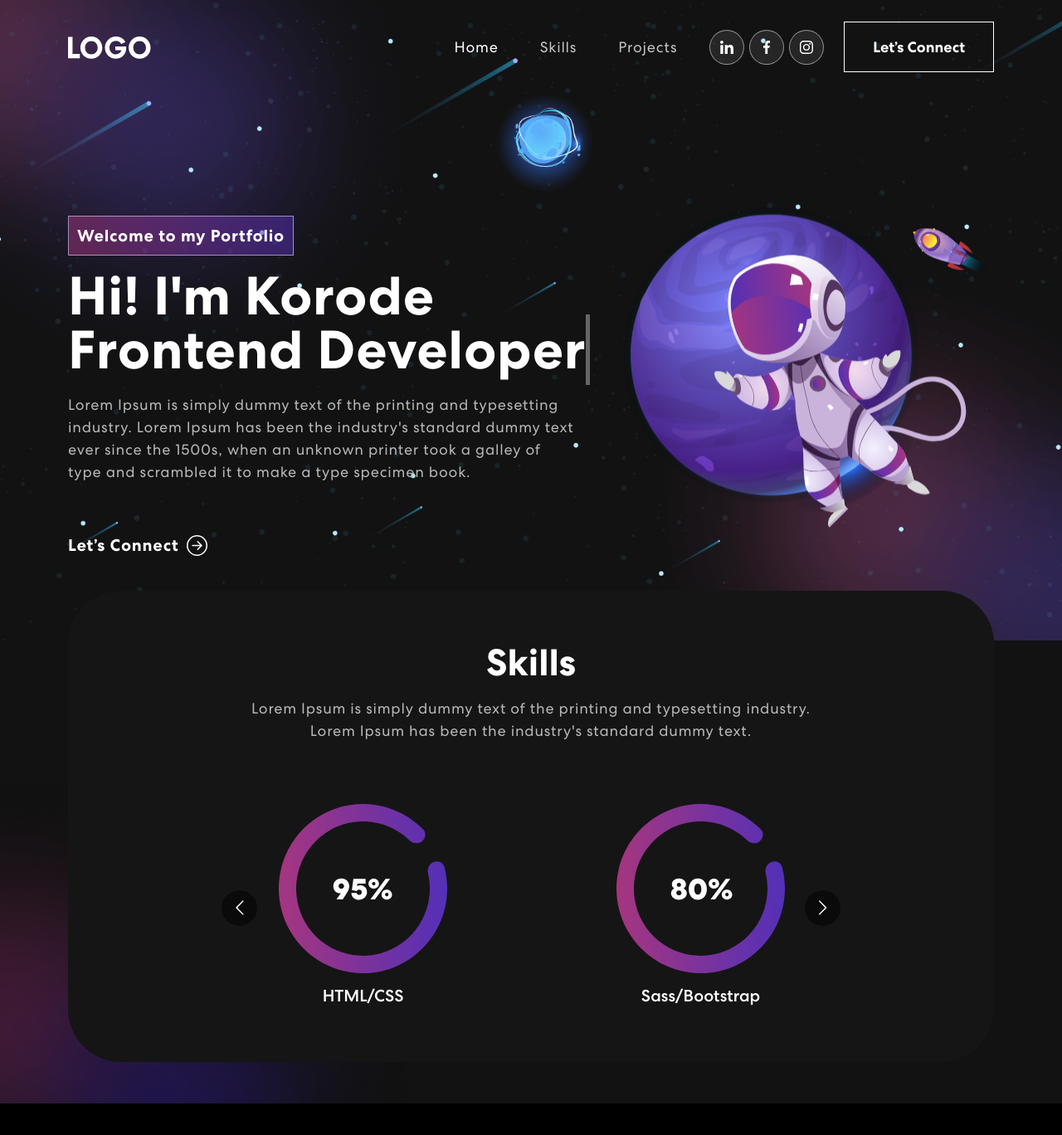
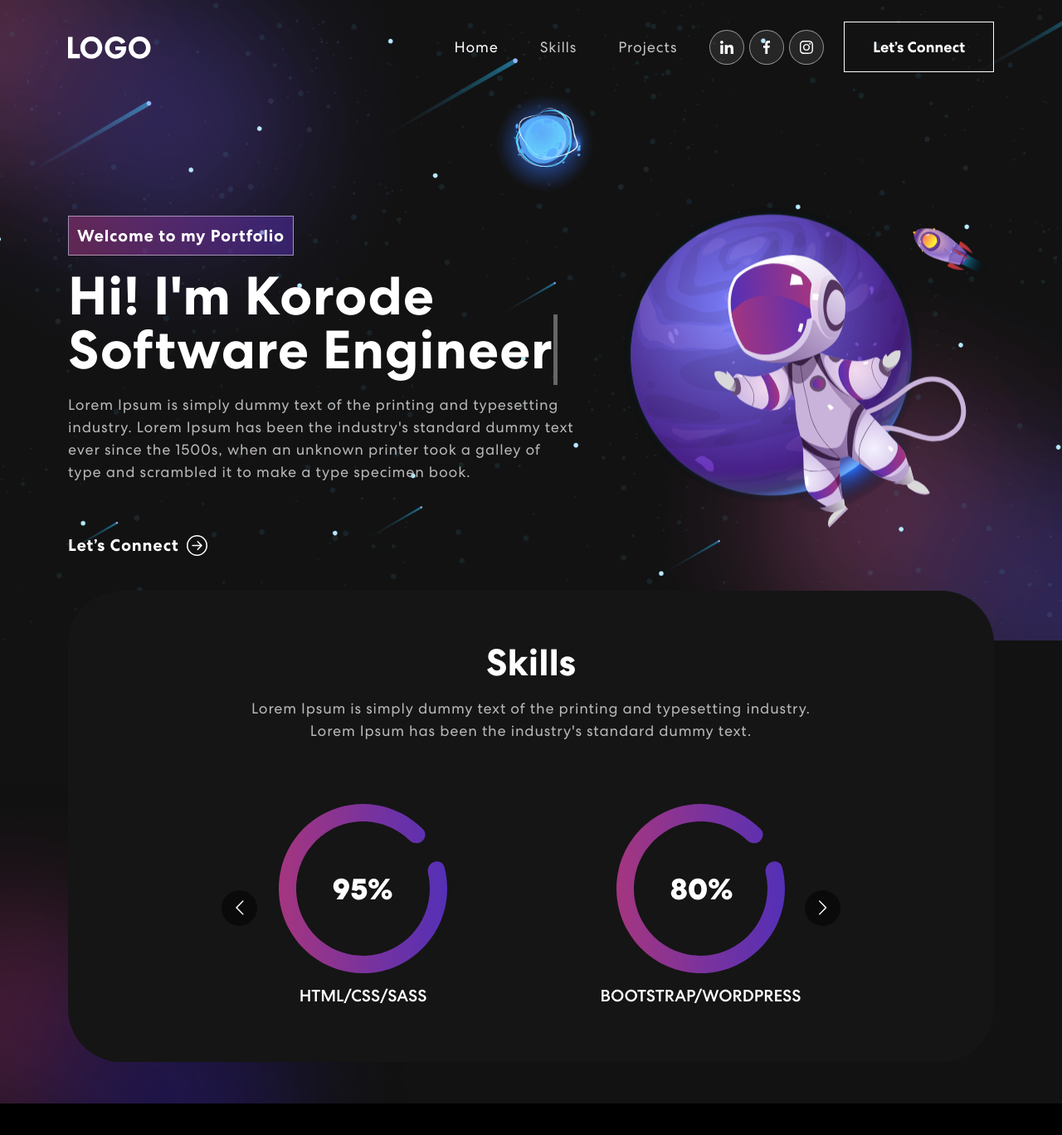
Before and after one commit to Korodee/My-portfolio, a React (Create React App) app: page / in a window 1280 px wide. Shown: the top 1368 px of the page at 83% size. Built offline with nearby package versions, Linux system fonts and the light colour scheme; no server answers.

Commit message:
Updating infos

```diff
--- a/src/components/Banner.js
+++ b/src/components/Banner.js
@@ -11,7 +11,7 @@ export const Banner = () => {
   const [text, setText] = useState("");
   const [delta, setDelta] = useState(300 - Math.random() * 100);
   const [index, setIndex] = useState(1);
-  const toRotate = ["Frontend Developer", "Web Designer"];
+  const toRotate = ["Software Engineer", "Web Developer"];
   const period = 2000;
 
   useEffect(() => {
@@ -69,7 +69,7 @@ export const Banner = () => {
                     <span
                       className="txt-rotate"
                       dataPeriod="1000"
-                      data-rotate='[ "Web Developer", "Web Designer", ]'
+                      data-rotate='[ "Software Engineer", "Web Developer", ]'
                     >
                       <span className="wrap">{text}</span>
                     </span>
--- a/src/components/Skills.js
+++ b/src/components/Skills.js
@@ -44,19 +44,19 @@ export const Skills = () => {
               >
                 <div className="item">
                   <img src={meter1} alt="Image" />
-                  <h5>HTML/CSS</h5>
+                  <h5>HTML/CSS/SASS</h5>
                 </div>
                 <div className="item">
                   <img src={meter2} alt="Image" />
-                  <h5>Sass/Bootstrap</h5>
+                  <h5>BOOTSTRAP/WORDPRESS</h5>
                 </div>
                 <div className="item">
                   <img src={meter3} alt="Image" />
-                  <h5>Javascript</h5>
+                  <h5>JAVASCRIPT</h5>
                 </div>
                 <div className="item">
-                  <img src={meter1} alt="Image" />
-                  <h5>Reactjs</h5>
+                  <img src={meter2} alt="Image" />
+                  <h5>REACT/GIT</h5>
                 </div>
               </Carousel>
             </div>
```
Also changed, not shown: 1 other file (tests, documents, lock files or other folders).
